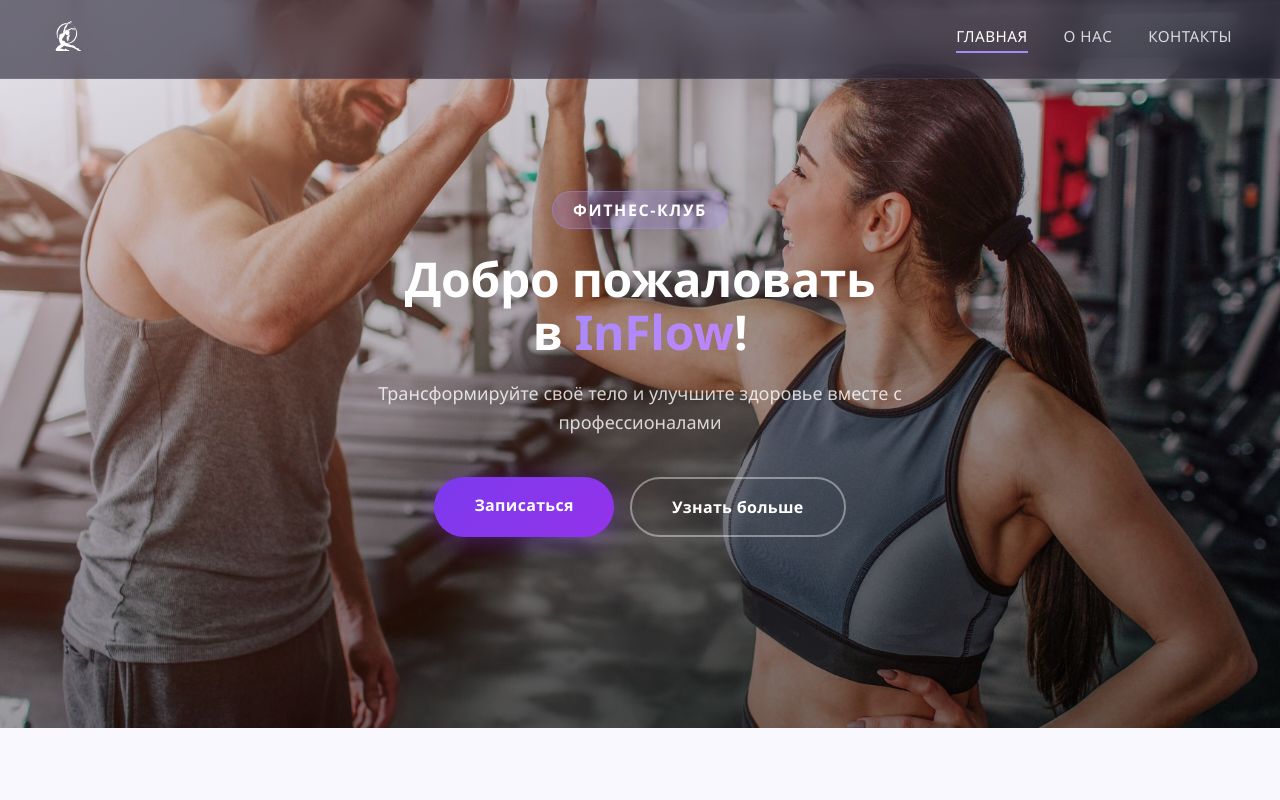
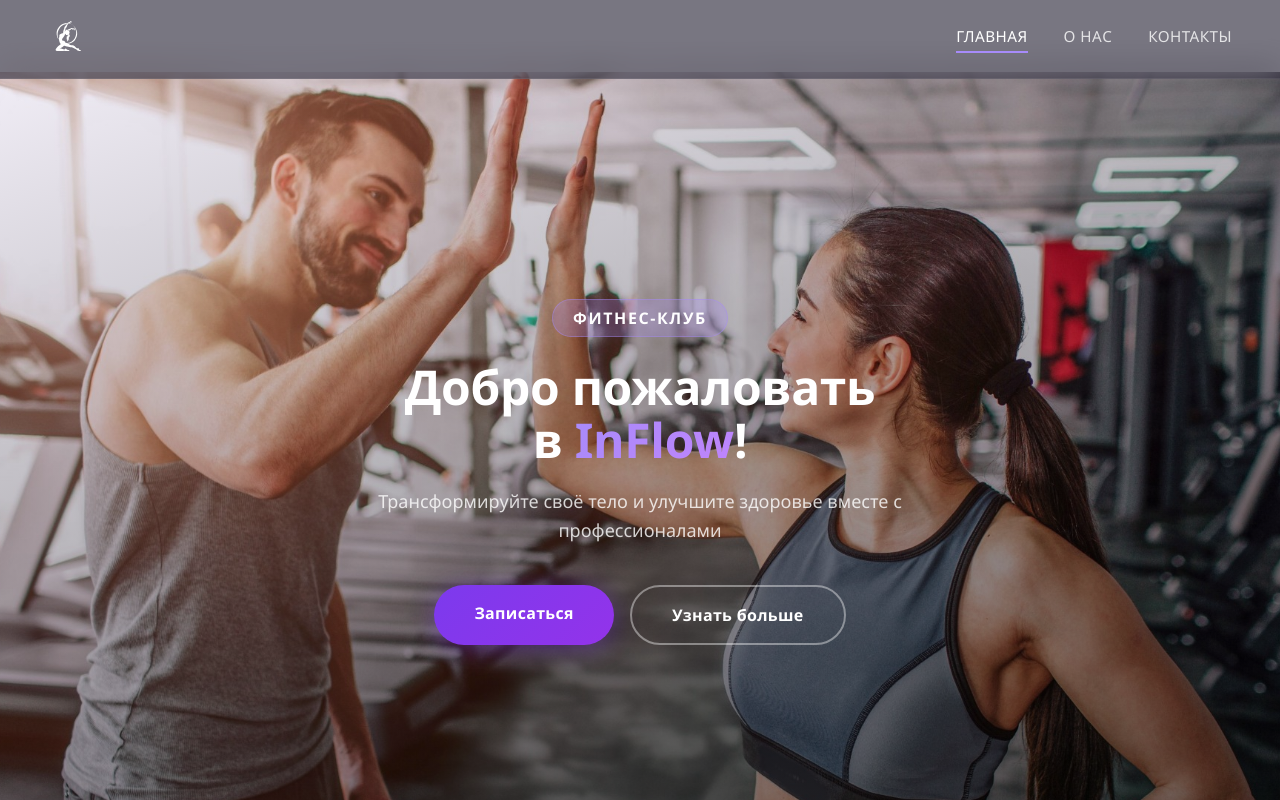
Before and after one commit to MiyY11/project, a Vue app: page / in a window 1280 px wide. Shown: the top 800 px of the page. Built offline with nearby package versions, Linux system fonts and the light colour scheme.

Commit message:
Изменено: картинка в секции HeroSection ровно под хедером, добавлен scrollBehavior

```diff
--- a/src/components/HeroSection.vue
+++ b/src/components/HeroSection.vue
@@ -25,8 +25,7 @@
   align-items: center;
   justify-content: center;
   background: url('/background.jpg') center/cover;
-  margin-top: -72px;
-  padding-top: 72px;
+  margin-top: 72px;
 }
 
 .hero__overlay {
--- a/src/router/index.ts
+++ b/src/router/index.ts
@@ -11,7 +11,10 @@ const routes = [
 
 const router = createRouter({
   history: createWebHistory(),
-  routes
+  routes,
+  scrollBehavior(to, from, savedPosition) {
+    return { top: 0, behavior: 'smooth' }
+  },
 })
 
 export default router
```
